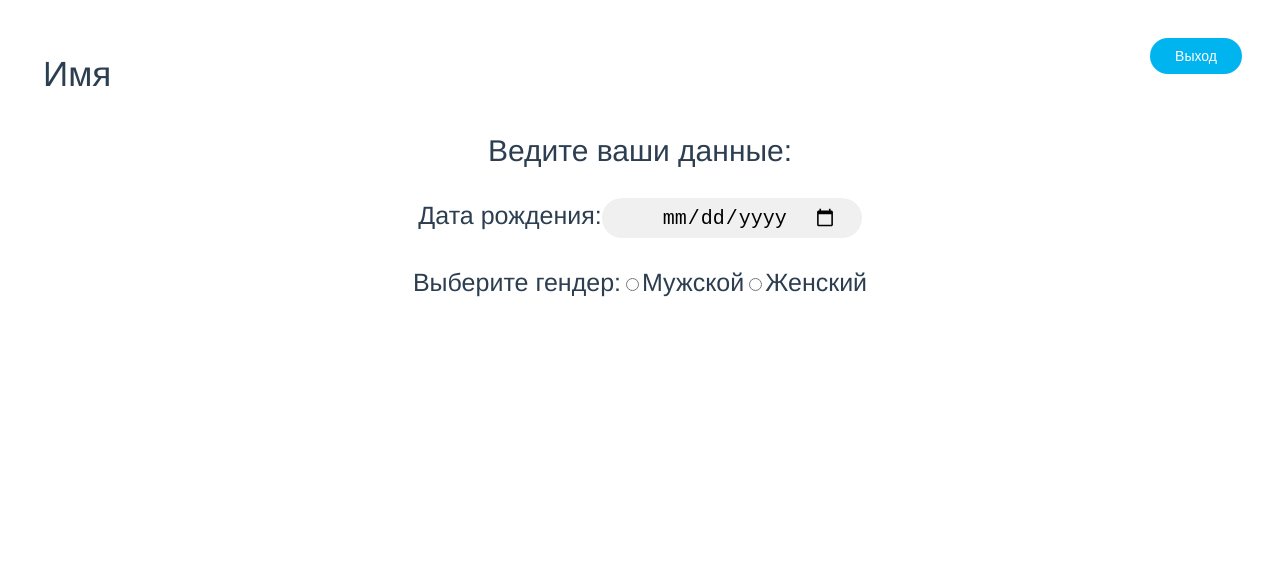
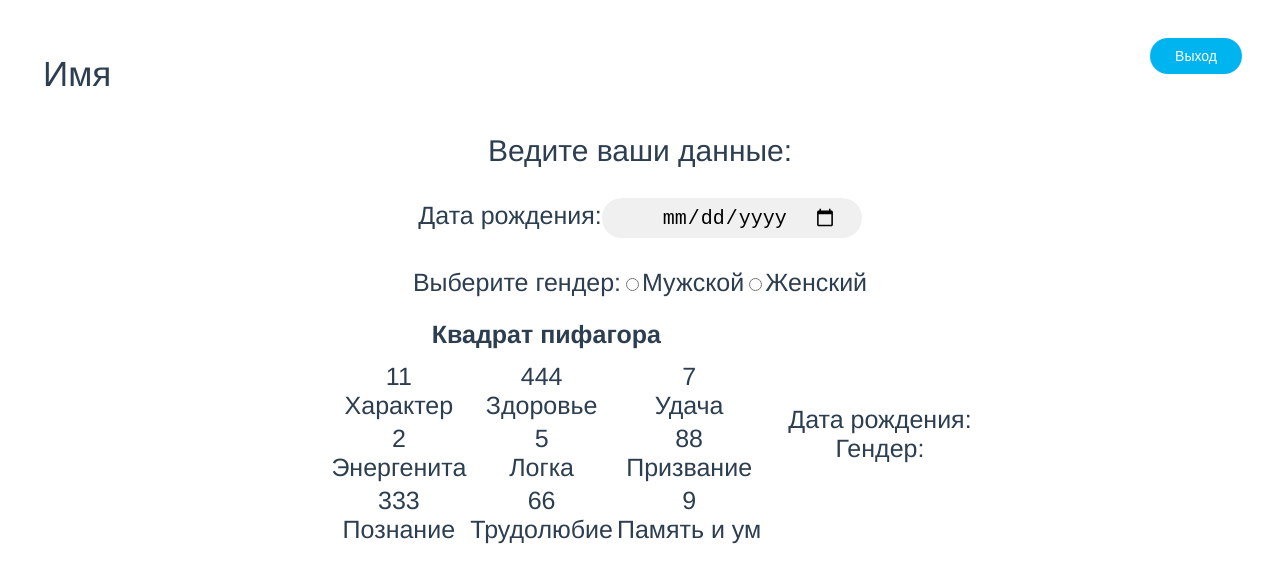
Before and after one commit to call-him-for-coffee/psycho-matrix, a Vue app in the folder vueproject/: page /about in a window 1280 px wide. Shown: the top 582 px of the page. Built offline with nearby package versions, Linux system fonts and the light colour scheme.

Commit message:
vue-routers

```diff
--- a/vueproject/src/views/AboutView.vue
+++ b/vueproject/src/views/AboutView.vue
@@ -4,7 +4,8 @@
       <span class="name">Имя</span>
       <nav><router-link to="/"><button class="button">Выход</button></router-link></nav>
     </div>
-    <div>
+
+    <div class="InputData">
       <div class="title2">Ведите ваши данные:</div>
       <div>
         <label for="birthday" class="bd">Дата рождения:</label>
@@ -19,6 +20,34 @@
         <label for="female">Женский</label>
       </div>
     </div>
+
+    <div class="Matrix" align="center">
+      <table>
+        <tr>
+          <td>
+            <div class="f">
+            <div class="titlesquare" align="center"><b>Квадрат пифагора</b></div>
+            <table class="square">
+              <tr>
+                <td><div>11</div><div>Характер</div></td><td><div>444</div><div>Здоровье</div></td><td><div>7</div><div>Удача</div></td>
+              </tr>
+              <tr>
+                <td><div>2</div><div>Энергенита</div></td><td><div>5</div><div>Логка</div></td><td><div>88</div><div>Призвание</div></td>
+              </tr>
+              <tr>
+                <td><div>333</div><div>Познание</div></td><td><div>66</div><div>Трудолюбие</div></td><td><div>9</div><div>Память и ум</div></td>
+              </tr>
+            </table>
+          </div>
+          </td>
+          <td>
+            <div class="info">Дата рождения:</div>
+            <div class="info">Гендер:</div>
+          </td>
+        </tr>
+      </table>
+    </div>
+
   </div>
 </template>
 <script>
@@ -31,7 +60,30 @@ export default {
   }
 };
 </script>
+
 <style>
+td{
+  text-align: center;
+}
+.f{
+  margin-top: 20px;
+  margin-bottom: 20px;
+  margin-left: 20px;
+  margin-right: 20px;
+}
+.info{
+  font-size: 25px;
+}
+.titlesquare{
+  font-size: 25px;
+  margin-top: 10px;
+  margin-bottom: 10px;
+  margin-left: 10px;
+  margin-right: 10px;
+}
+.square{
+  font-size: 25px;
+}
 .bd{
   font-size: 25px;
 }
--- a/vueproject/src/views/HomeView.vue
+++ b/vueproject/src/views/HomeView.vue
@@ -44,6 +44,7 @@ export default {
       })
       .then(response => {
         console.log(response.data);
+        this.$router.push('/about');
       })
       .catch(error => {
         var responseText = error.request.responseText;
```
